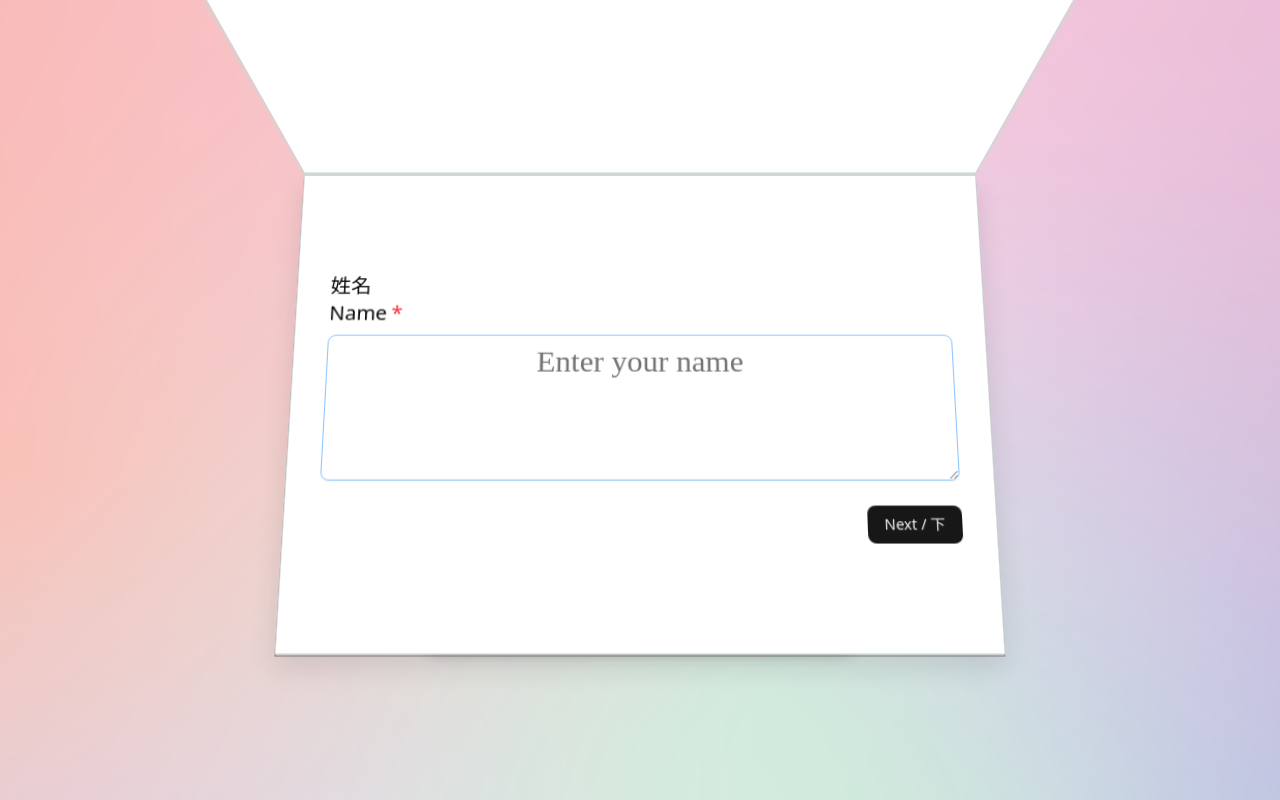
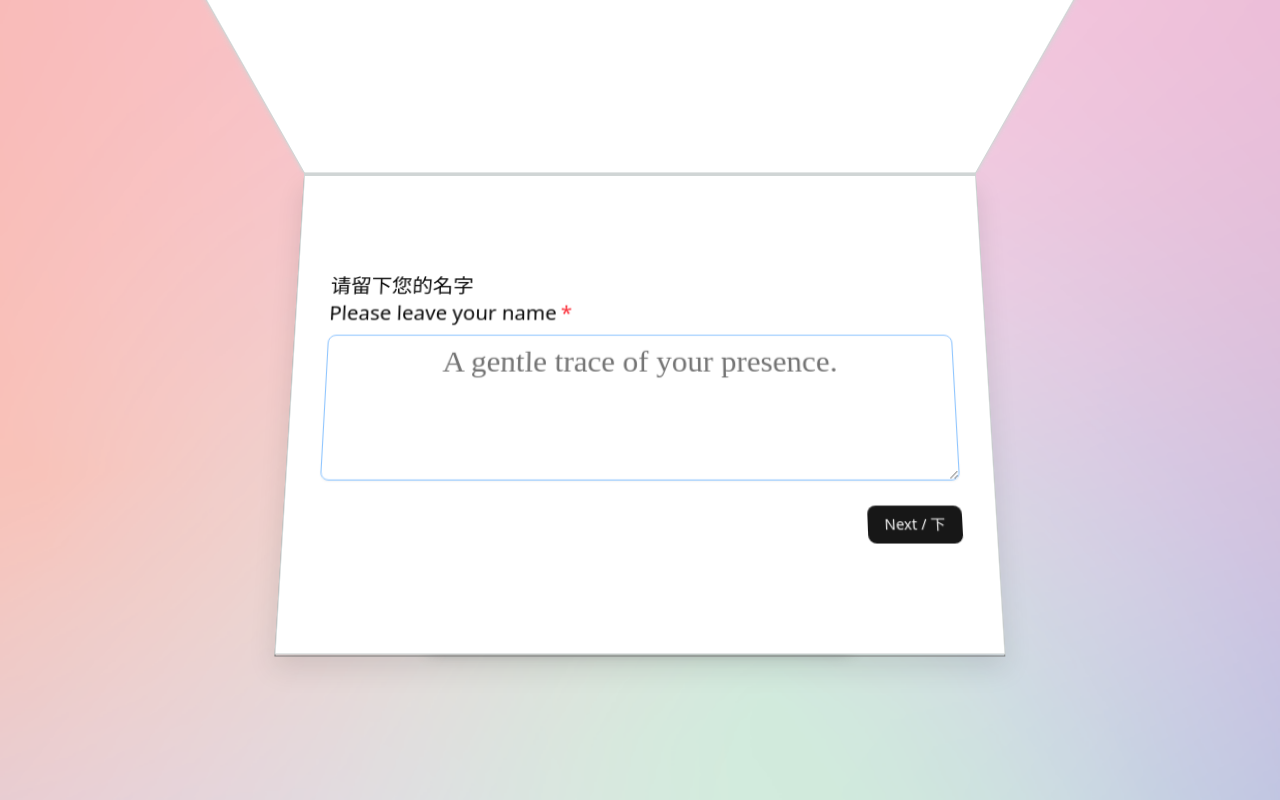
Before and after one commit to UltraRaptorYT/BWMGalleryForm, a Next.js app: page / in a window 1280 px wide. Built offline with nearby package versions, Linux system fonts and the light colour scheme; a web font is replaced by a local one.

Commit message:
Update page.tsx

```diff
--- a/src/app/page.tsx
+++ b/src/app/page.tsx
@@ -10,11 +10,11 @@ import BookFlip from "@/components/BookFlip";
 const survey: SurveyQuestionType[] = [
   {
     question: {
-      en: "Name",
-      ch: "姓名",
+      en: "Please leave your name",
+      ch: "请留下您的名字",
     },
     qnType: "text",
-    placeholder: { en: "Enter your name", ch: "请输入您的姓名" },
+    placeholder: { en: "A gentle trace of your presence.", ch: "请留下您的名字" },
     key: "name",
     required: true,
   },
```
